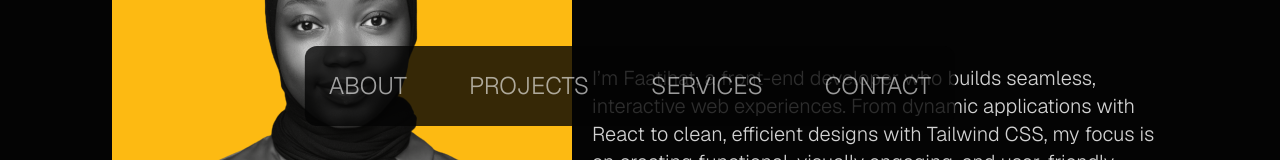
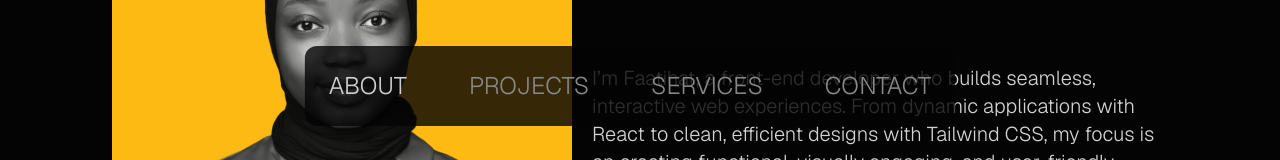
Before and after one commit to 001Pytom/mohammedFaatihat_Portfolio-25, a React (Vite) app: page / in a window 1280 px wide. Shown: the part 610-770 px from the top of the page. Built offline with nearby package versions, Linux system fonts and the light colour scheme.

Commit message:
readjusted the Navbar nter the commit message for your changes. Lines starting

```diff
--- a/src/App.jsx
+++ b/src/App.jsx
@@ -1,4 +1,4 @@
-import NavBar from "./components/NavBar";
+import Navbar from "./components/Navbar";
 import About from "./sections/About";
 import Contact from "./sections/Contact";
 import Projects from "./sections/Projects";
@@ -11,7 +11,7 @@ function App() {
       <Projects />
       <Services />
       <Contact />
-      <NavBar />
+      <Navbar />
     </div>
   );
 }
--- a/src/components/Navbar.jsx
+++ b/src/components/Navbar.jsx
@@ -18,7 +18,7 @@ const navLinks = [
     text: "Contact",
   },
 ];
-function NavBar() {
+function Navbar() {
   return (
     <nav className="rounded-xl bg-background-body bg-opacity-[80%]  sticky bottom-[4rem] left-1/2 transform -translate-x-1/2 z-10 max-w-max">
       <ul className="inline-flex items-center p-6 gap-[3.88rem]  ">
@@ -26,12 +26,12 @@ function NavBar() {
           <li key={link.id}>
             <Link
               to={`${link.id}`}
+              spy={true}
               smooth={true}
               duration={500}
-              spy={true}
-              activeClass="text-primary opacity-[100%] !important"
+              activeClass="text-white opacity-[80%] !important"
               // onSetActive={(id) => console.log(`${id} is now active`)}
-              className=" text-primary uppercase text-2xl font-light opacity-[60%] cursor-pointer  "
+              className=" text-secondary  uppercase text-2xl font-light  cursor-pointer  "
             >
               {link.text}
             </Link>
@@ -42,4 +42,4 @@ function NavBar() {
   );
 }
 
-export default NavBar;
+export default Navbar;
```
